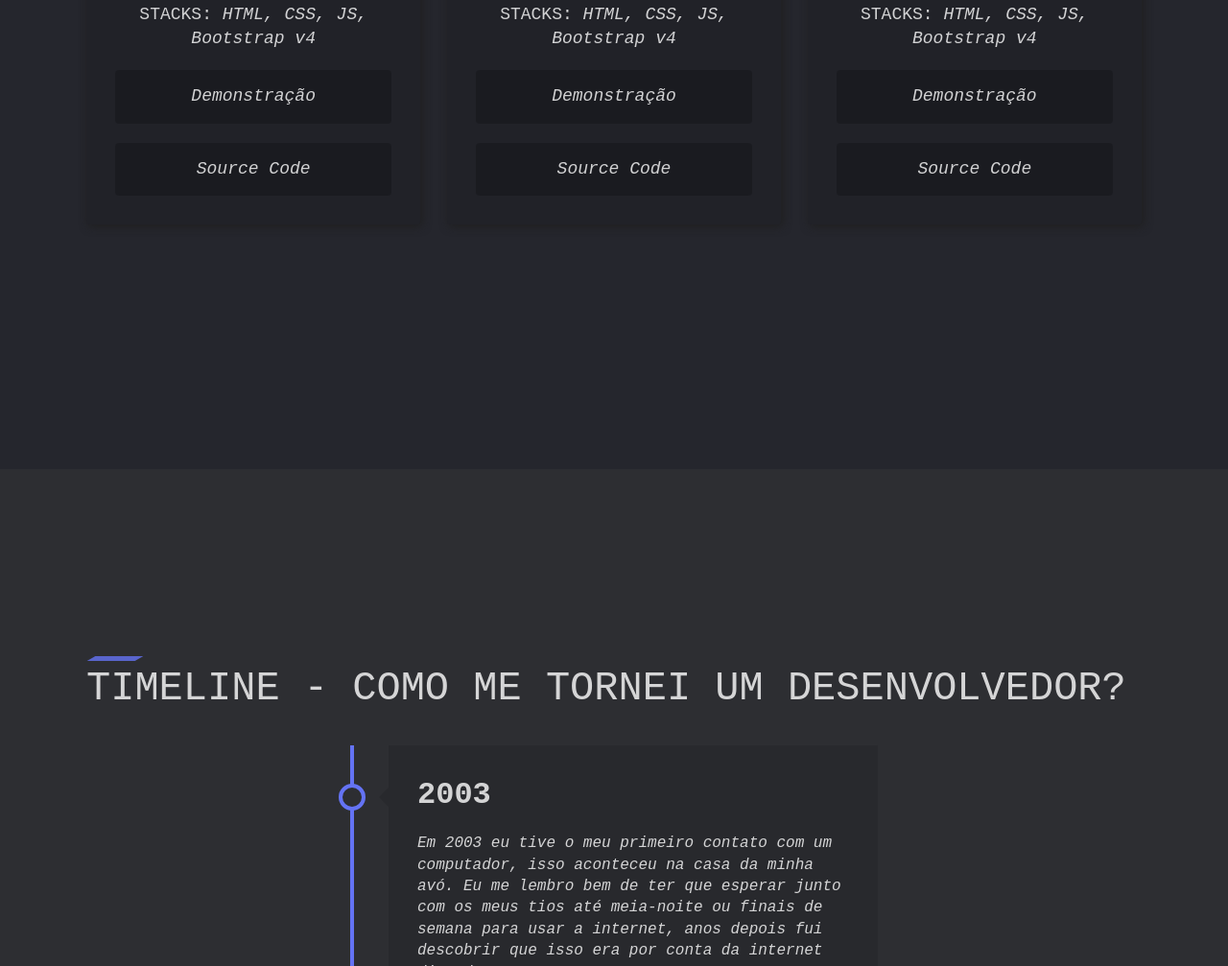
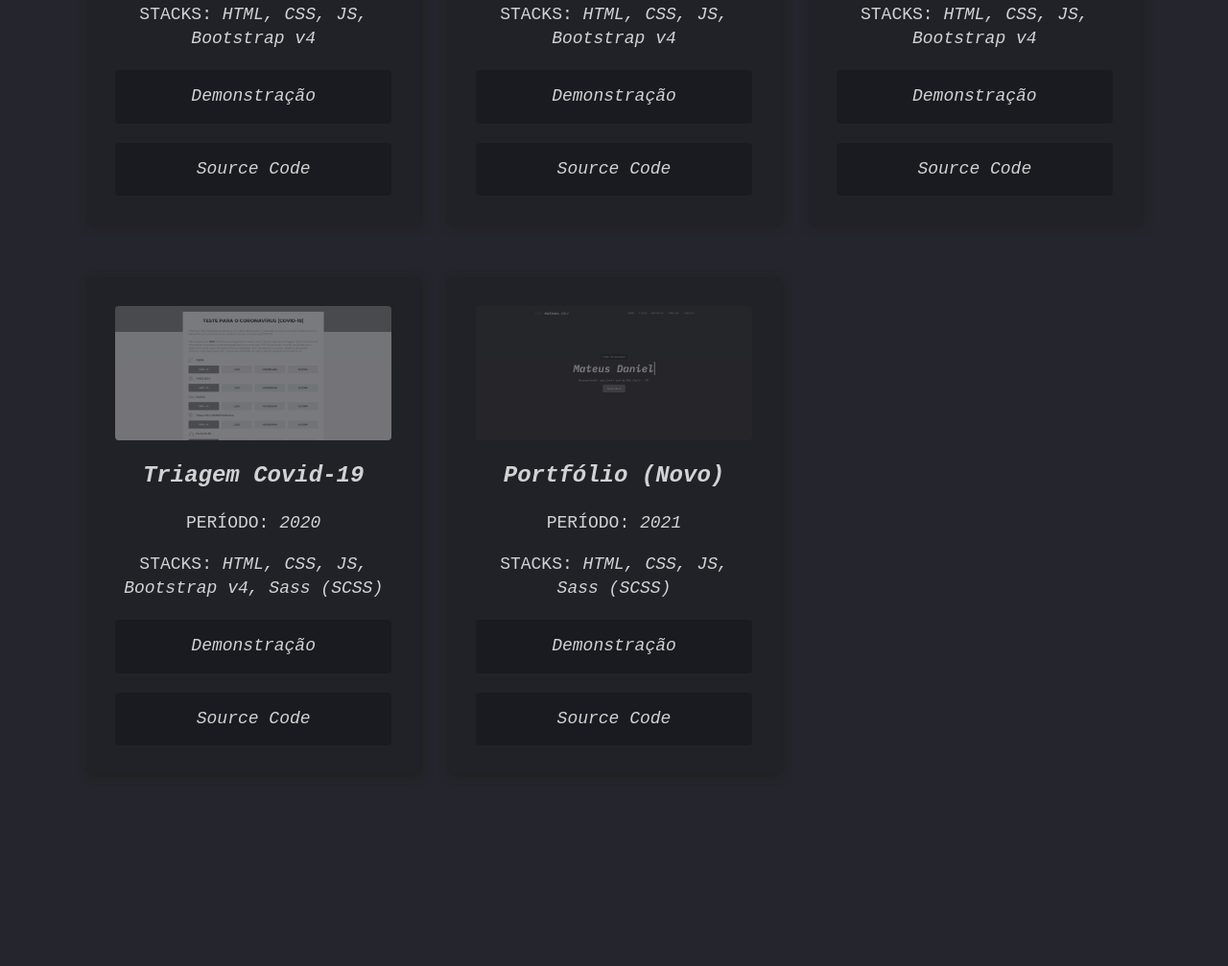
Before and after one commit to MateusDanieel/Portfolio-Dark-UI, a website: page index.html in a window 1280 px wide. Shown: the part 4962-5969 px from the top of the page at 96% size. Drawn offline with Linux system fonts and the light colour scheme; a web font is replaced by a local one.

Commit message:
fix: corrige portfolio

```diff
--- a/index.html
+++ b/index.html
@@ -279,6 +279,24 @@
             <div class="wrapper">
 
                 <div class="col">
+                    <img src="dist/img/2017_TCC_PTL.png" alt="" />
+
+                    <h2 class="title">Pitylu Kids <small>&copy;</small> (TCC)</h2>
+
+                    <p class="intro"><b>Período:</b> 2016 - 2017</p>
+
+                    <p class="intro"><b>Stacks:</b> HTML, CSS, JS, jQuery, PHP</p>
+
+                    <a href="./dist/img/2017_TCC_PTL_INDEX.png" target="_blank">
+                        Demonstração
+                    </a>
+
+                    <a href="https://github.com/MateusDanieel/tcc-etec-ptl" target="_blank">
+                        Source Code
+                    </a>
+                </div>
+
+                <div class="col">
                     <img src="dist/img/2018_TST_ONLINE.png" alt="" />
 
                     <h2 class="title">TST Online <small>&copy;</small></h2>
@@ -429,13 +447,31 @@
 
                     <p class="intro"><b>Período:</b> 2020</p>
 
-                    <p class="intro"><b>Stacks:</b> HTML, CSS, JS, Bootstrap v4</p>
+                    <p class="intro"><b>Stacks:</b> HTML, CSS, JS, Bootstrap v4, Sass (SCSS)</p>
 
                     <a href="https://mateusdanieel.github.io/COVID-19" target="_blank">
                         Demonstração
                     </a>
 
                     <a href="https://github.com/MateusDanieel/COVID-19" target="_blank">
+                        Source Code
+                    </a>
+                </div>
+
+                <div class="col">
+                    <img src="dist/img/2021_PORTFOLIO.png" alt="" />
+
+                    <h2 class="title">Portfólio (Novo)</h2>
+
+                    <p class="intro"><b>Período:</b> 2021</p>
+
+                    <p class="intro"><b>Stacks:</b> HTML, CSS, JS, Sass (SCSS)</p>
+
+                    <a href="https://mateusdanieel.github.io/" target="_blank">
+                        Demonstração
+                    </a>
+
+                    <a href="https://github.com/MateusDanieel/MateusDanieel.github.io" target="_blank">
                         Source Code
                     </a>
                 </div>
--- a/src/css/_layout.css
+++ b/src/css/_layout.css
@@ -483,6 +483,11 @@
             width: 100%;
         }
 
+        &:last-child {
+            margin-right: auto;
+            margin-left: 2.5%;
+        }
+
         &:hover {
             background-color: rgba(0, 0, 0, .2);
 
```
Also changed, not shown: dist/css/main.min.css, dist/img/2017_TCC_PTL.png (added), dist/img/2017_TCC_PTL_INDEX.png (added), dist/img/2021_PORTFOLIO.png (added), src/img/2017_TCC_PTL.png (added), src/img/2017_TCC_PTL_INDEX.png (added), src/img/2021_PORTFOLIO.png (added).
